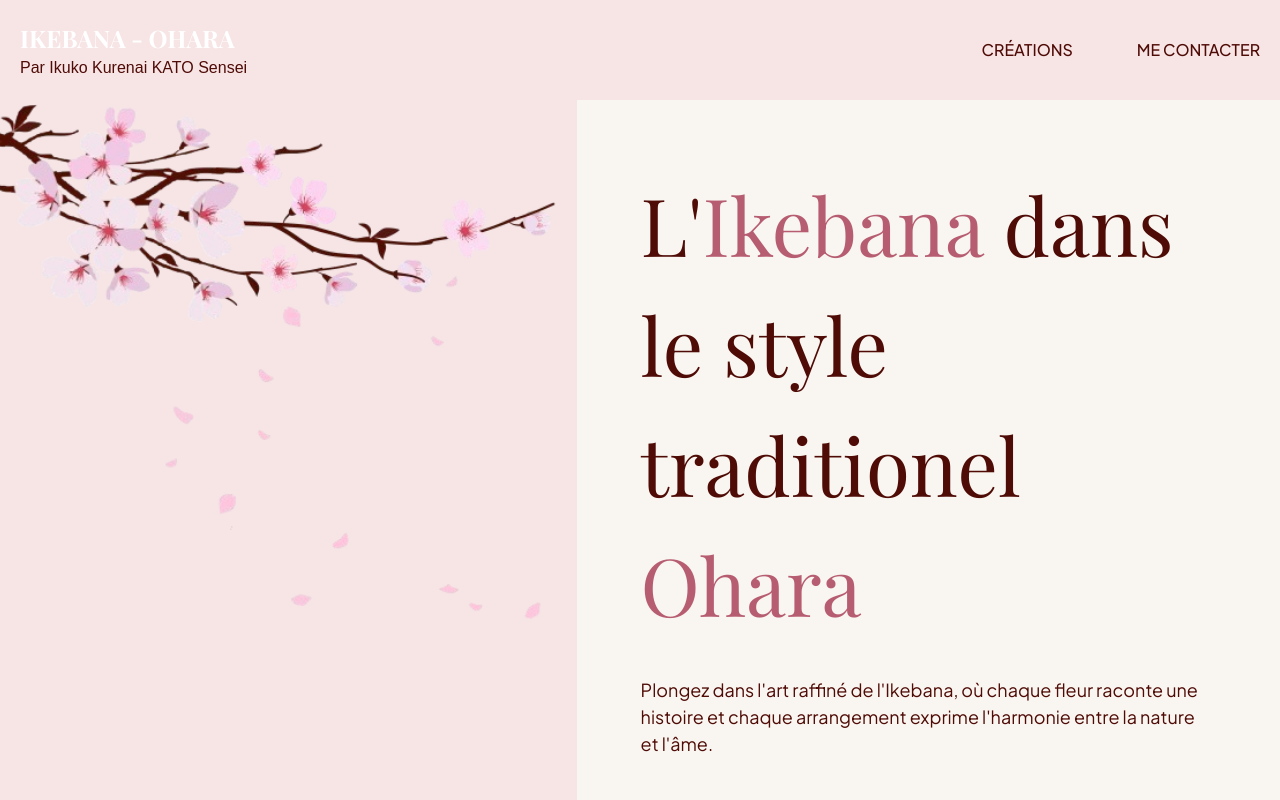
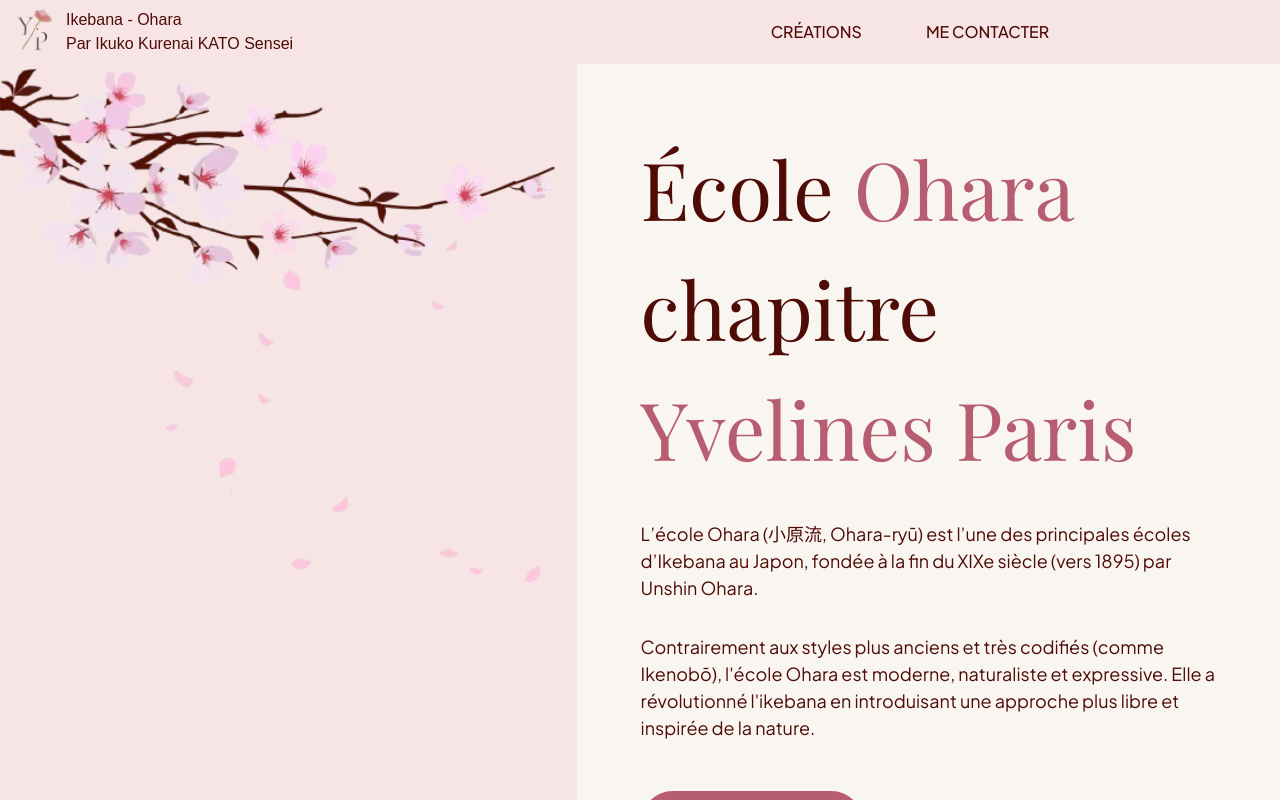
Before and after one commit to stephanemalho/ikebana, a Next.js app: page / in a window 1280 px wide. Shown: the top 800 px of the page. Built offline with nearby package versions, Linux system fonts and the light colour scheme.

Commit message:
✨ add new titles and logo

```diff
--- a/app/components/aboutIkebana/AboutIkebana.tsx
+++ b/app/components/aboutIkebana/AboutIkebana.tsx
@@ -9,7 +9,7 @@ function AboutIkebana() {
             id="about-ikebana"
         >
             <IkebanaTitle />
-            <figure className="w-full max-w-[90%] md:max-w-[60%]">
+            <figure className="w-full max-w-[100%]">
                 <IkebanaCarousel />
             </figure>
         </section>
--- a/app/components/aboutIkebana/IkebanaTitle.tsx
+++ b/app/components/aboutIkebana/IkebanaTitle.tsx
@@ -1,3 +1,4 @@
+import Image from "next/image";
 import React from "react";
 
 function IkebanaTitle() {
@@ -7,11 +8,11 @@ function IkebanaTitle() {
                 Évadez-vous avec vos propres créations florales et révélez votre
                 talent
             </h1>
-            <div data-aos="fade-right" className="absolute bottom-6 left-7">
+            {/* <div data-aos="fade-right" className="absolute bottom-6 left-7">
                 <h2 lang="ja" className="text-white text-5xl">
                     い <br /> け <br /> ば <br /> な <br />
                 </h2>
-            </div>
+            </div> */}
         </>
     );
 }
--- a/app/components/header/headerTitle/HeaderTitle.tsx
+++ b/app/components/header/headerTitle/HeaderTitle.tsx
@@ -1,12 +1,16 @@
 import { stringHeader } from '@/app/constant/page/header';
+import Image from 'next/image';
 import React from 'react';
 
 const HeaderTitle = () => {
     return (
-        <div className="header__logo flex flex-col align-center z-1">
-            <h4>{stringHeader.title}</h4>
-            <div data-aos="fade-down" className="text-[--title-color ]">
-                {stringHeader.paragraph}
+        <div className="flex flex-row w-auto p-2 gap-2">
+            <Image src="/images/logo-ohara-removebg.png" width={50} height={20} alt="logo-ikebana" className="flex-1"/>
+            <div className=" flex flex-col align-center z-1">
+                <h4>{stringHeader.title}</h4>
+                <div data-aos="fade-down" className="text-[--title-color ]">
+                    {stringHeader.paragraph}
+                </div>
             </div>
         </div>
     );
--- a/app/components/hero/discover/right/Information.tsx
+++ b/app/components/hero/discover/right/Information.tsx
@@ -5,15 +5,14 @@ const Information = () => {
         <div className="hero-content">
             <div className="hero-content-info" data-aos="fade-left">
                 <h1>
-                    L&apos;
-                    <span className="text-[#b75d71]">Ikebana</span> dans
-                    le style traditionel{" "}
-                    <span className="text-[#b75d71]">Ohara</span>
+                    École
+                    <span className="text-[#b75d71]"> Ohara</span> chapitre{" "}
+                    <span className="text-[#b75d71]">Yvelines Paris</span>
                 </h1>
                 <p>
-                    Plongez dans l&apos;art raffiné de l&apos;Ikebana, où chaque fleur
-                    raconte une histoire et chaque arrangement exprime
-                    l&apos;harmonie entre la nature et l&apos;âme.
+                    L’école Ohara (小原流, Ohara-ryū) est l’une des principales écoles d’Ikebana au Japon, fondée à la fin du XIXe siècle (vers 1895) par Unshin Ohara.
+                </p><p>
+                    Contrairement aux styles plus anciens et très codifiés (comme Ikenobō), l'école Ohara est moderne, naturaliste et expressive. Elle a révolutionné l'ikebana en introduisant une approche plus libre et inspirée de la nature.
                 </p>
 
                 <div className="hero-content__buttons">
--- a/app/globals.css
+++ b/app/globals.css
@@ -65,13 +65,7 @@ body {
     overflow: hidden;
 }
 
-.header__logo {
-    flex: 1;
-    display: flex;
 
-    position: relative;
-    padding: 20px;
-}
 
 .header__logo h4 {
     font-weight: 700;
```
Also changed, not shown: public/images/logo-ohara-removebg.png (added), public/images/logo-ohara.png (added).
